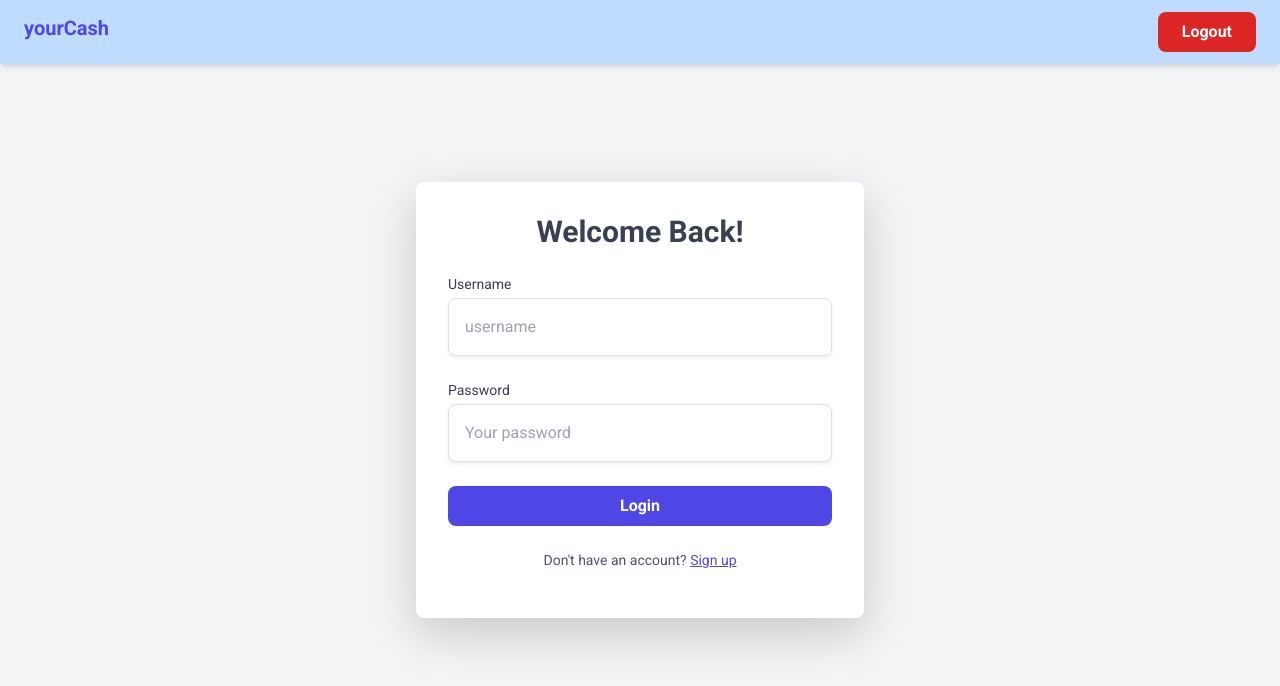
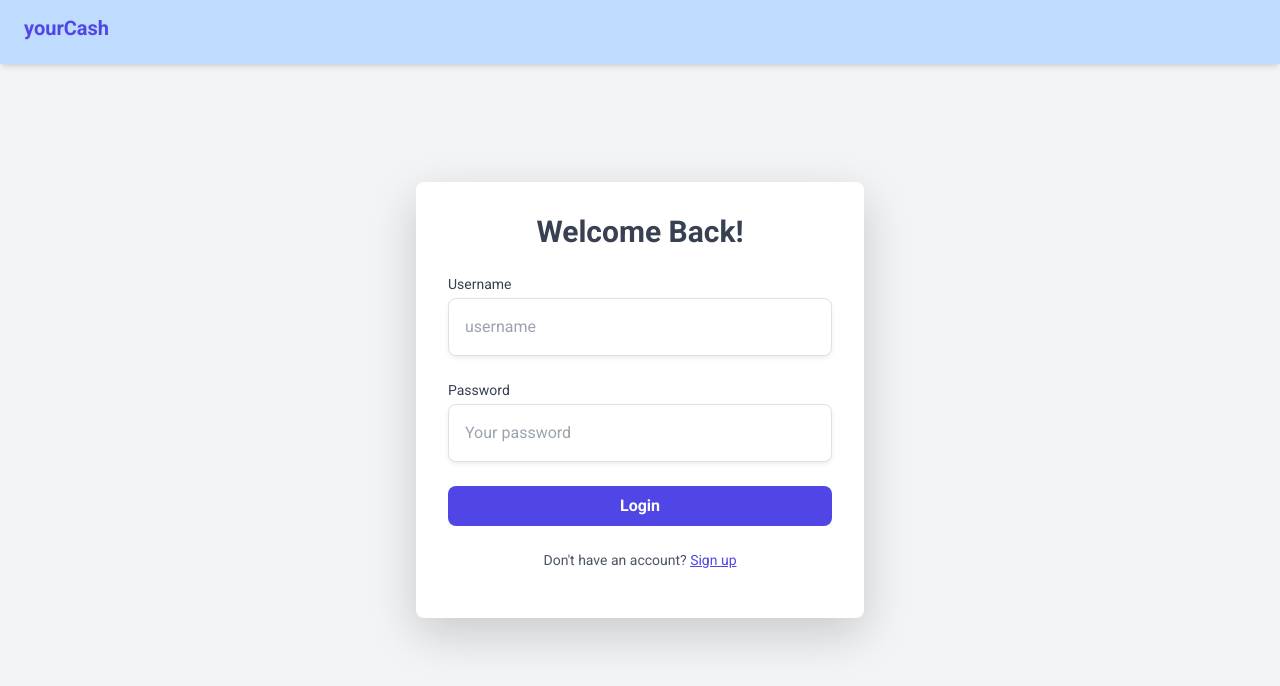
Before and after one commit to AyushKumarShaw0912/yourCash-client, a React (Vite) app: page /login in a window 1280 px wide. Shown: the top 686 px of the page. Built offline with nearby package versions, Linux system fonts and the light colour scheme; no server answers.

Commit message:
made changes regarding logout

```diff
--- a/src/components/Navbar.jsx
+++ b/src/components/Navbar.jsx
@@ -4,6 +4,7 @@ import { ToastContainer, toast } from "react-toastify";
 import "react-toastify/dist/ReactToastify.css";
 
 function TextLinkExample() {
+  const user=localStorage.getItem("user")
   const navigate=useNavigate()
   const handleLogout=async()=>{
 try {
@@ -33,7 +34,7 @@ try {
           </div>
 
           {/* Logout Button */}
-          {<div className="flex items-center space-x-4">
+          {user&&<div className="flex items-center space-x-4">
             <button
               onClick={handleLogout}
               className="bg-red-600 text-white px-4 py-2 rounded-lg font-semibold hover:bg-red-500 transition duration-200"
--- a/src/pages/Login.jsx
+++ b/src/pages/Login.jsx
@@ -22,7 +22,6 @@ withCredentials: true }
 if(res.status==200){
     toast.success("Login successfull!", {
       });
-      setCookies("token",null)
 localStorage.setItem("user",JSON.stringify(res.data.user))
     navigate("/")
 
```
